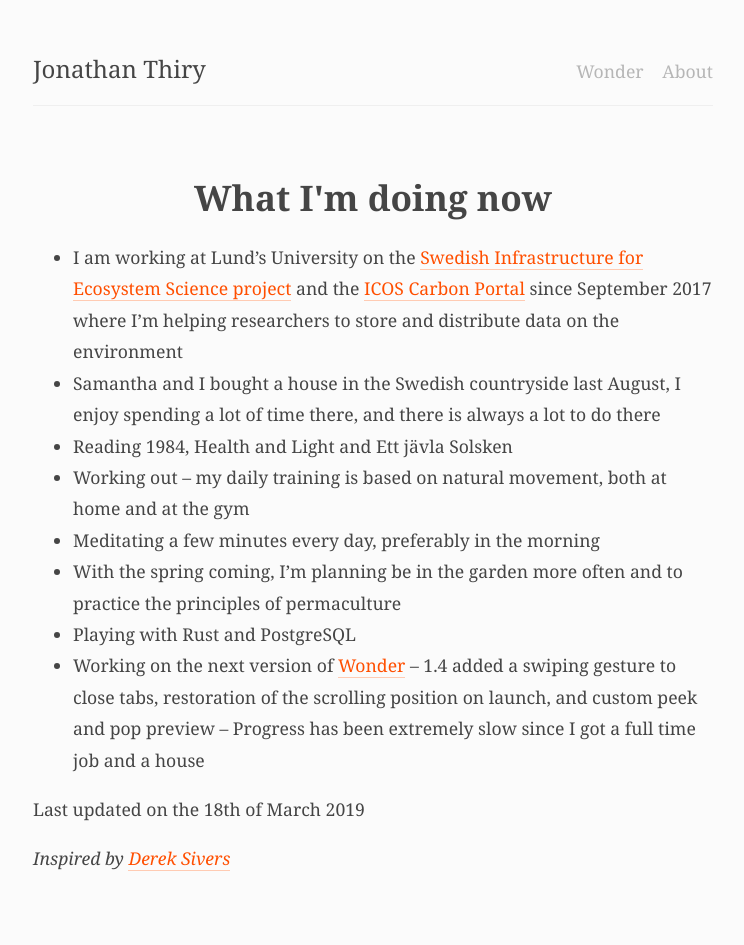
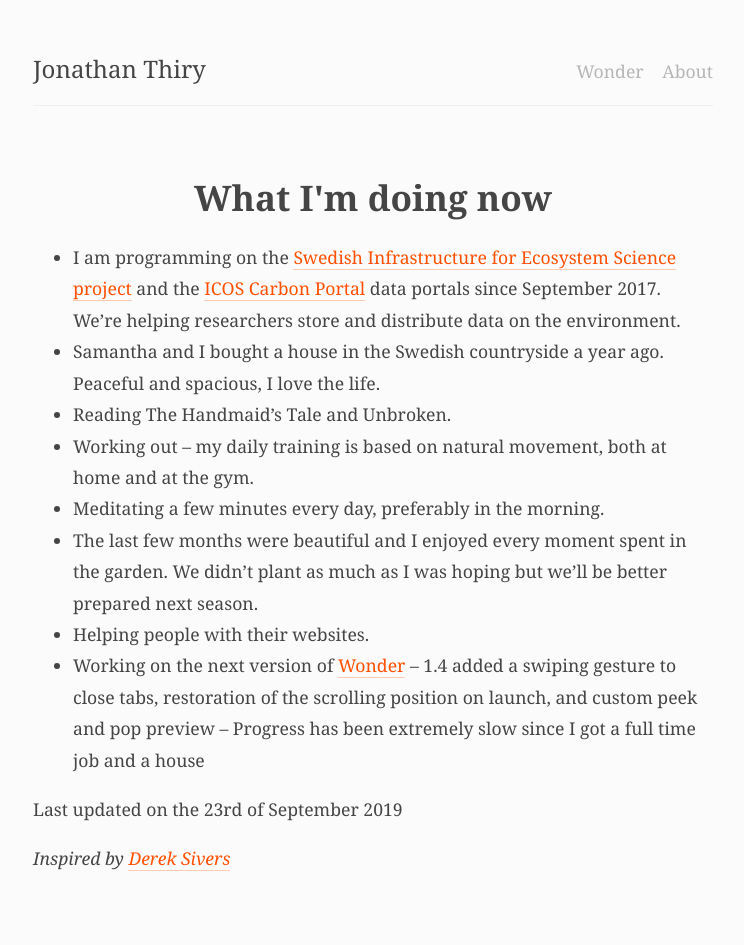
Before and after one commit to jonathanthiry/jonathanthiry.github.com, a Jekyll site: the page built from now.md, in a window 1280 px wide. Shown: the whole page, without its empty margins (267-1011 px from the left). Built offline with Jekyll 4.4.1, drawn with Linux system fonts in a browser that asks for light colours.

Commit message:
Update now page

```diff
--- a/now.md
+++ b/now.md
@@ -1,17 +1,17 @@
 ---
 layout: page
 permalink: /now
-date: 2019-03-18
+date: 2019-09-23
 title: What I'm doing now
 ---
 
-- I am working at Lund's University on the [Swedish Infrastructure for Ecosystem Science project](http://www.fieldsites.se/en-GB) and the [ICOS Carbon Portal](https://www.icos-cp.eu/) since September 2017 where I'm helping researchers to store and distribute data on the environment
-- Samantha and I bought a house in the Swedish countryside last August, I enjoy spending a lot of time there, and there is always a lot to do there
-- Reading 1984, Health and Light and Ett jävla Solsken
-- Working out -- my daily training is based on natural movement, both at home and at the gym
-- Meditating a few minutes every day, preferably in the morning
-- With the spring coming, I'm planning be in the garden more often and to practice the principles of permaculture
-- Playing with Rust and PostgreSQL
+- I am programming on the [Swedish Infrastructure for Ecosystem Science project](http://www.fieldsites.se/en-GB) and the [ICOS Carbon Portal](https://www.icos-cp.eu/) data portals since September 2017. We're helping researchers store and distribute data on the environment.
+- Samantha and I bought a house in the Swedish countryside a year ago. Peaceful and spacious, I love the life.
+- Reading The Handmaid's Tale and Unbroken.
+- Working out -- my daily training is based on natural movement, both at home and at the gym.
+- Meditating a few minutes every day, preferably in the morning.
+- The last few months were beautiful and I enjoyed every moment spent in the garden. We didn't plant as much as I was hoping but we'll be better prepared next season.
+- Helping people with their websites.
 - Working on the next version of [Wonder](https://itunes.apple.com/us/app/wonder-reader-for-wikipedia/id1050888989?mt=8&at=1010lo2M) -- 1.4 added a swiping gesture to close tabs, restoration of the scrolling position on launch, and custom peek and pop preview -- Progress has been extremely slow since I got a full time job and a house
 
 Last updated on the {% assign d = page.date | date: "%-d" %}
```
